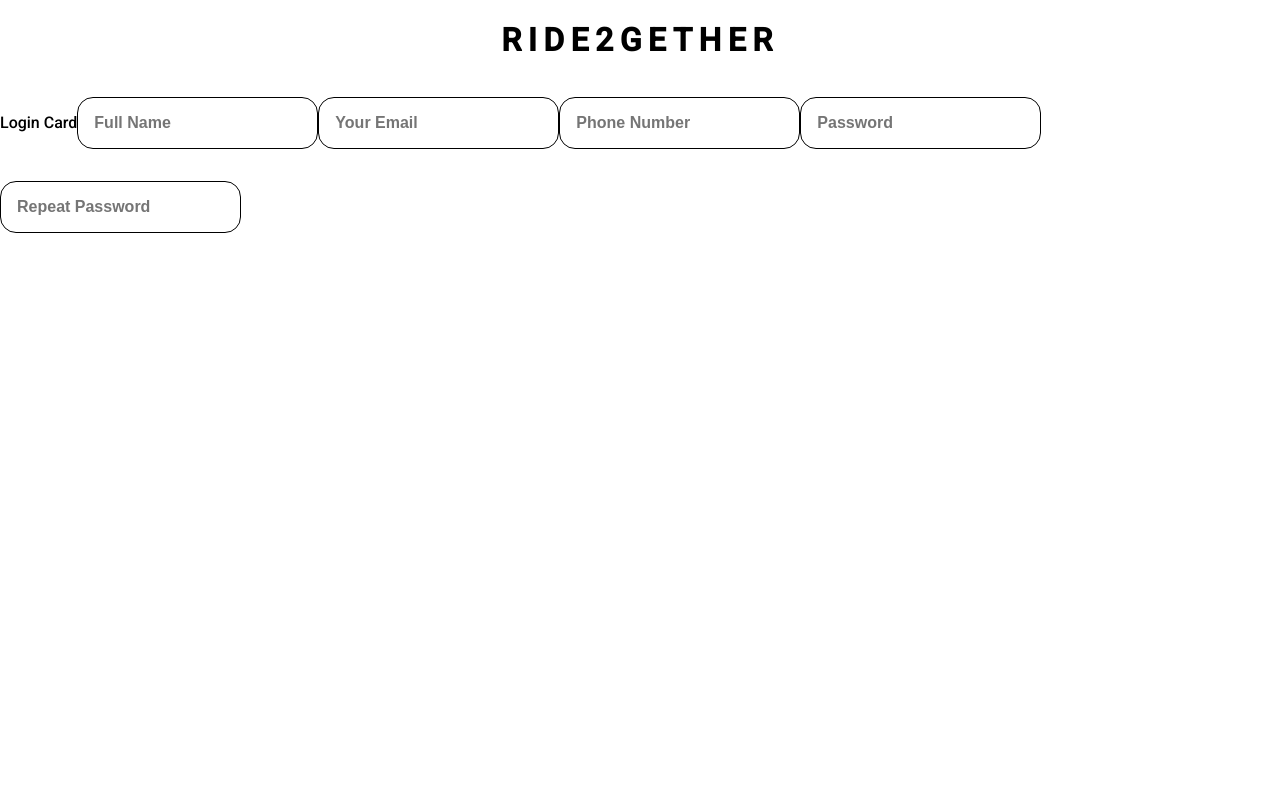
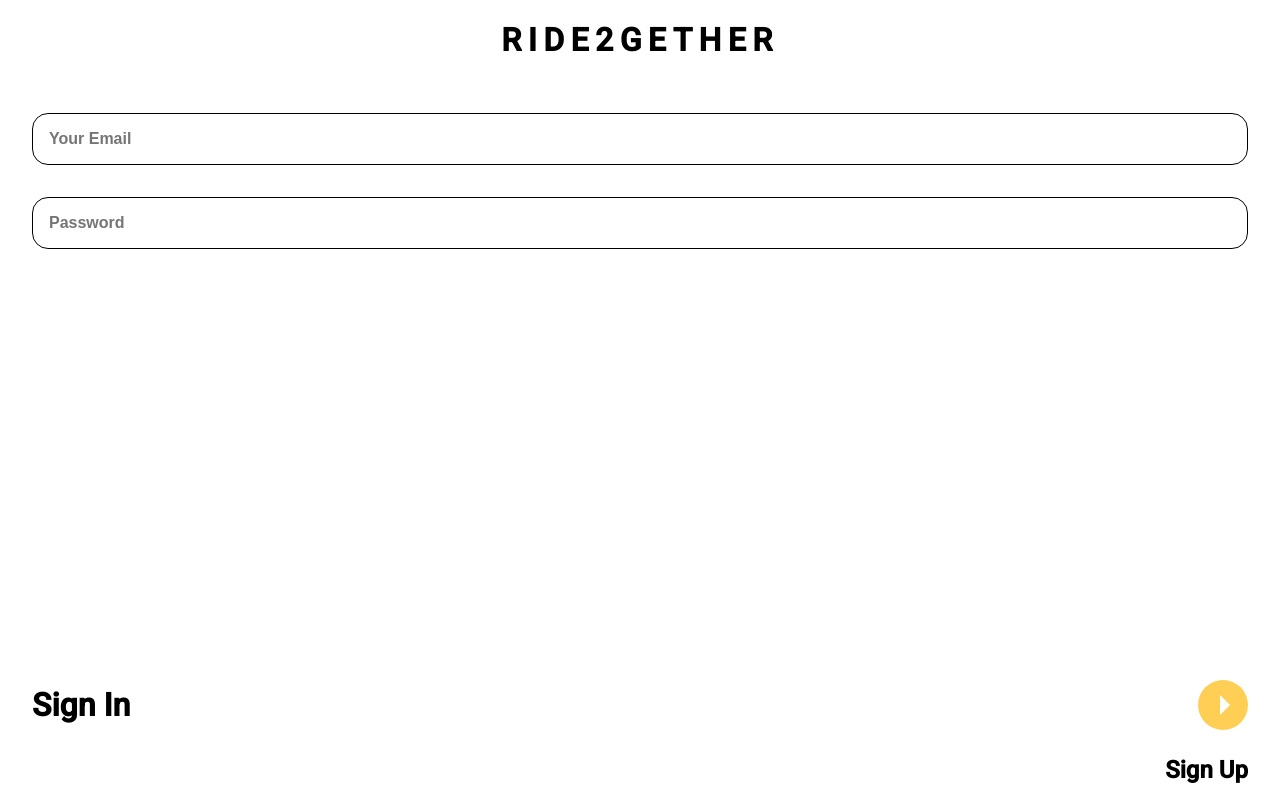
Before and after one commit to amirbashan/ITC-Hackathon, a React (Create React App) app in the folder frontend/: page /login in a window 1280 px wide. Built offline with nearby package versions, Linux system fonts and the light colour scheme.

Commit message:
finished logincard design

```diff
--- a/frontend/src/components/LoginCard/LoginCard.css
+++ b/frontend/src/components/LoginCard/LoginCard.css
@@ -0,0 +1,17 @@
+#loginCard {
+  display: flex;
+  flex-direction: column;
+  padding: 1rem;
+  margin-right: 1rem;
+  margin-left: 1rem;
+  align-items: stretch;
+  flex-grow: 1;
+}
+
+#formControl {
+  justify-self: flex-end;
+  flex-grow: 1;
+  display: flex;
+  flex-direction: column;
+  justify-content: flex-end;
+}
--- a/frontend/src/components/LoginCard/LoginCard.jsx
+++ b/frontend/src/components/LoginCard/LoginCard.jsx
@@ -1,15 +1,21 @@
 import './LoginCard.css';
 import Input from '../Input/Input';
+import RoundButton from '../RoundButton/RoundButton';
 
 export default function LoginCard() {
   return (
     <form id="loginCard">
-      Login Card
-      <Input type="text" placeholder="Full Name"/>
       <Input type="email" placeholder="Your Email" />
-      <Input type="text" placeholder="Phone Number"/>
       <Input type="password" placeholder="Password"/>
-      <Input type="password" placeholder="Repeat Password"/>
+      <div id="formControl">
+        <div className="signup-line">
+          <p className="bold">Sign In</p>
+          <RoundButton/>
+        </div>
+        <div className="signin-line">
+          <p className="bold">Sign Up</p>
+        </div>
+      </div>
     </form>
   );
 }
--- a/frontend/src/components/RegisterCard/RegisterCard.css
+++ b/frontend/src/components/RegisterCard/RegisterCard.css
@@ -31,3 +31,11 @@
   margin: 0;
   cursor: pointer;
 }
+
+#formControl {
+  justify-self: flex-end;
+  flex-grow: 1;
+  display: flex;
+  flex-direction: column;
+  justify-content: flex-end;
+}
--- a/frontend/src/components/RegisterCard/RegisterCard.jsx
+++ b/frontend/src/components/RegisterCard/RegisterCard.jsx
@@ -11,6 +11,7 @@ export default function RegisterCard() {
       <Input type="text" placeholder="Phone Number"/>
       <Input type="password" placeholder="Password"/>
       <Input type="password" placeholder="Repeat Password"/>
+      <div id="formControl">
         <div className="signup-line">
           <p className="bold">Sign Up</p>
           <RoundButton/>
@@ -18,6 +19,7 @@ export default function RegisterCard() {
         <div className="signin-line">
           <p className="bold">Sign In</p>
         </div>
+      </div>
     </form>
     </>
   );
```
Lines whose indentation alone changed are shown as unchanged.
